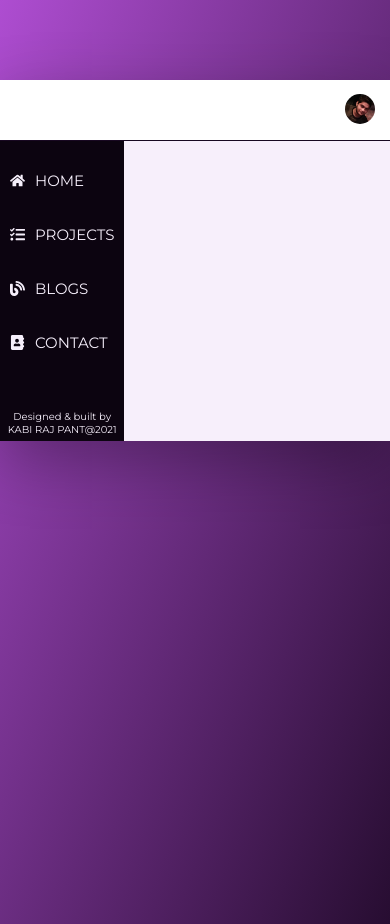
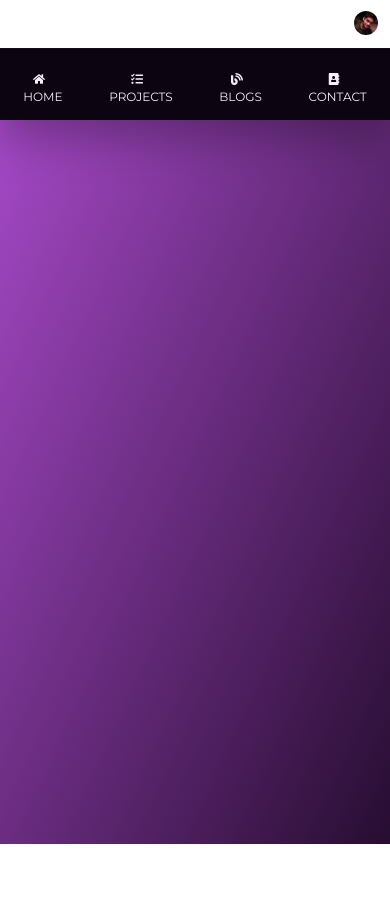
Before and after one commit to krp9848/portfolio, a React (Create React App) app: page / in a window 390 px wide. After the commit the page ends 844 px from the top, so only its background shows below. Built offline with nearby package versions, Linux system fonts and the light colour scheme.

Commit message:
feat: add responsiveness

```diff
--- a/src/components/Container/Container.scss
+++ b/src/components/Container/Container.scss
@@ -5,4 +5,8 @@
 
   background-color: var(--color-grey-light-1);
   box-shadow: var(--dark-shadow);
+
+  @media screen and (max-width: 62.5em) {
+    margin: 0;
+  }
 }
--- a/src/components/Content/Content.scss
+++ b/src/components/Content/Content.scss
@@ -1,3 +1,6 @@
 .content {
   display: flex;
+  @media screen and (max-width: 43.75em) {
+    flex-direction: column;
+  }
 }
--- a/src/components/Main/Contact/Contact.scss
+++ b/src/components/Main/Contact/Contact.scss
@@ -1,6 +1,5 @@
 .section-contact {
   display: flex;
-  padding: 2rem 4rem;
   justify-content: space-around;
   align-items: center;
 
@@ -35,9 +34,19 @@
         }
       }
     }
+
+    @media screen and (max-width: 34.5em) {
+      display: none;
+    }
   }
 
   .social-media-container {
+    @media screen and (max-width: 34.5em) {
+      display: flex;
+      flex-direction: column;
+      align-items: center;
+      flex-grow: 1;
+    }
     h3 {
       font-size: 2rem;
       margin-bottom: 1.5rem;
@@ -60,7 +69,7 @@
       font-size: 1.5rem;
       .media-list-item {
         margin: 1rem 0;
-        width: 80%;
+        // width: 80%;
 
         a {
           text-decoration: none;
@@ -69,6 +78,12 @@
           }
         }
       }
+
+      @media screen and (max-width: 34.5em) {
+        flex-direction: row;
+        width: 100%;
+        flex-wrap: wrap;
+      }
     }
   }
 }
--- a/src/components/Main/Home/Home.scss
+++ b/src/components/Main/Home/Home.scss
@@ -1,5 +1,4 @@
 .section-home {
-  padding: 2rem 4rem;
   display: flex;
   flex-direction: column;
   align-items: center;
--- a/src/components/Main/Main.scss
+++ b/src/components/Main/Main.scss
@@ -1,4 +1,3 @@
 .main {
-  min-height: 30rem;
   flex: 1;
 }
--- a/src/components/Sidebar/Sidebar.scss
+++ b/src/components/Sidebar/Sidebar.scss
@@ -5,9 +5,17 @@
   display: flex;
   flex-direction: column;
   justify-content: space-between;
+
   .nav-list {
     list-style: none;
     margin-top: 1.5rem;
+
+    @media screen and (max-width: 43.75em) {
+      display: flex;
+      flex-direction: row;
+      flex-grow: 1;
+      justify-content: space-around;
+    }
     .nav-list-item {
       font-size: 1.5rem;
       position: relative;
@@ -48,6 +56,14 @@
         display: flex;
         align-items: center;
         z-index: 10;
+        @media screen and (max-width: 28.5em) {
+          flex-direction: column;
+
+          svg {
+            margin: 0;
+            margin-bottom: 0.5rem;
+          }
+        }
 
         svg {
           margin-right: 1rem;
@@ -59,5 +75,9 @@
     text-align: center;
     color: var(--color-grey-light-2);
     padding: 0.5rem;
+
+    @media screen and (max-width: 43.75em) {
+      display: none;
+    }
   }
 }
--- a/src/index.css
+++ b/src/index.css
@@ -27,6 +27,9 @@
 html {
   box-sizing: border-box;
   font-size: 62.5%;
+  @media screen and (max-width: 43.75em) {
+    font-size: 50%;
+  }
 }
 
 body {
@@ -56,3 +59,9 @@ body {
   );
   background-clip: text;
 }
+
+@media screen and (max-width: 43.75em) {
+  .section {
+    padding: 2rem 1rem;
+  }
+}
```
